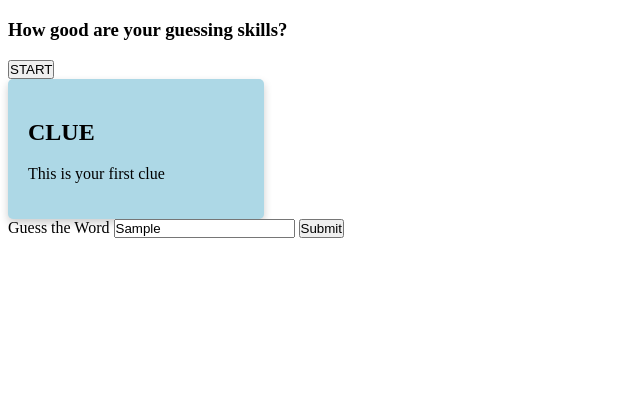
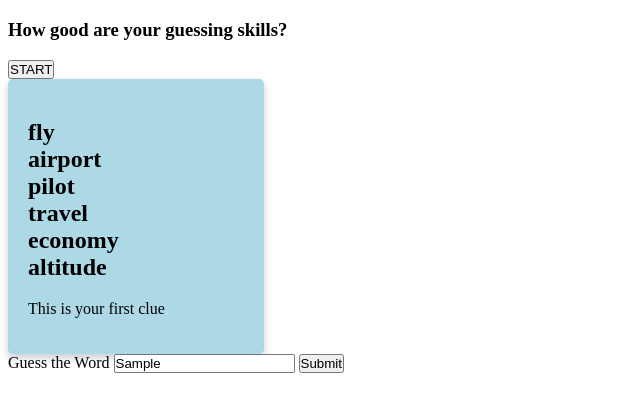
Before and after one commit to FaridahAbdulsalam/my-go-go-game, a website built with Vite: page index.html in a window 1280 px wide. Both pictures are taken after typing "Sample" into the empty fields and a click on the button "Submit". Shown: the part 61-472 px from the top of the page, without its empty margins (0-640 px from the left). Built offline with nearby package versions, Linux system fonts and the light colour scheme.

Commit message:
for loop works but generates all clues at once, try switch case next

```diff
--- a/index.html
+++ b/index.html
@@ -19,7 +19,7 @@
     </div>
 
     <div>
-      <label for="user-guess__label">Guess the Word</label>
+      <label for="input-box">Guess the Word</label>
       <input type="text" id="input-box" class="user-guess__input">
       <button class="user-guess__submit">Submit</button>
       <!-- add another clue button in TS -->
--- a/src/main.ts
+++ b/src/main.ts
@@ -19,17 +19,24 @@ if(!begin || !clueCard|| !guessInput || !submit){
     throw new Error ("Issue with selector")
 }
 
+//The word the user is trying to guess
 const random = Words[Math.floor(Math.random()*Words.length)]
 
+//The function that controls the commencement of the game. Will always start with the first clue in the clues array
 const handlStartGame = () => {
     clueCard.innerText = random.clues[0]
 }
 
+//The function that checks the guess of the user against the word. Returns a well done message if guess is correct. Otherwise a try again message if it is not a match
 const handleGuessInput = () => {
     const guessWord = guessInput.value
-    if(guessWord == random.word){
+    if(guessWord === random.word){
         alert("WELL DONE")
     } else{
+        clueCard.innerText = random.clues[0] + "\n"
+        for(let i = 1; i < random.clues.length; i++){
+            clueCard.innerText += random.clues[i] + "\n";
+        }
         alert ("Try again")
     }
 }
```
